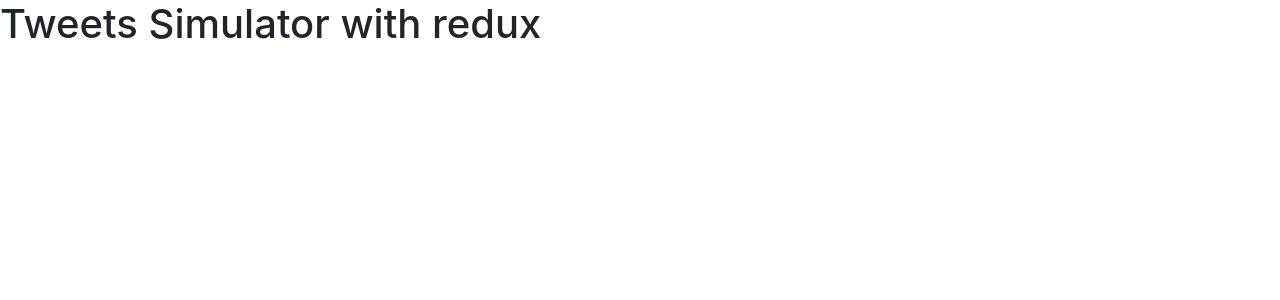
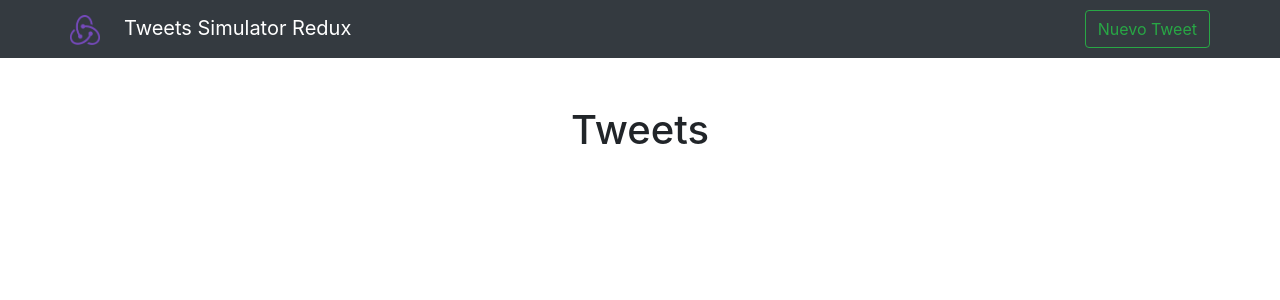
Before and after one commit to leonoxo55/tweet-simulator-redux, a React (Create React App) app: page / in a window 1280 px wide. Shown: the top 300 px of the page. Built offline with nearby package versions, Linux system fonts and the light colour scheme.

Commit message:
Menu component

```diff
--- a/src/App.js
+++ b/src/App.js
@@ -1,10 +1,16 @@
 import React from 'react';
+import { Container } from 'react-bootstrap';
+import Menu from './components/Menu';
 
 
 export default function App() {
   return (
-    <div className="App">
-      <h1>Tweets Simulator with redux</h1>
-    </div>
+    <>
+    <Menu />
+    <Container className='mt-5' >
+      <h1 className='text-center'>Tweets</h1>
+    </Container>
+    </>
+
   );
 }
--- /dev/null
+++ b/src/components/Menu.js
@@ -0,0 +1,18 @@
+import React from 'react';
+import { Container, Navbar, Button} from 'react-bootstrap';
+import LogoRedux from '../assets/png/redux.png';
+
+export default function Menu(){
+    return (
+        <Navbar bg='dark' variant='dark'>
+            <Container>
+                <Navbar.Brand>
+                    <img alt='Tweets Simulator Redux' src={LogoRedux} width='30'
+                    height='30' className='d-line-block aling-top mr-4' />
+                    Tweets Simulator Redux
+                </Navbar.Brand>
+                <Button variant='outline-success' >Nuevo Tweet</Button>
+            </Container>
+        </Navbar>
+    );
+}
```
Also changed, not shown: src/assets/png/redux.png (added).
